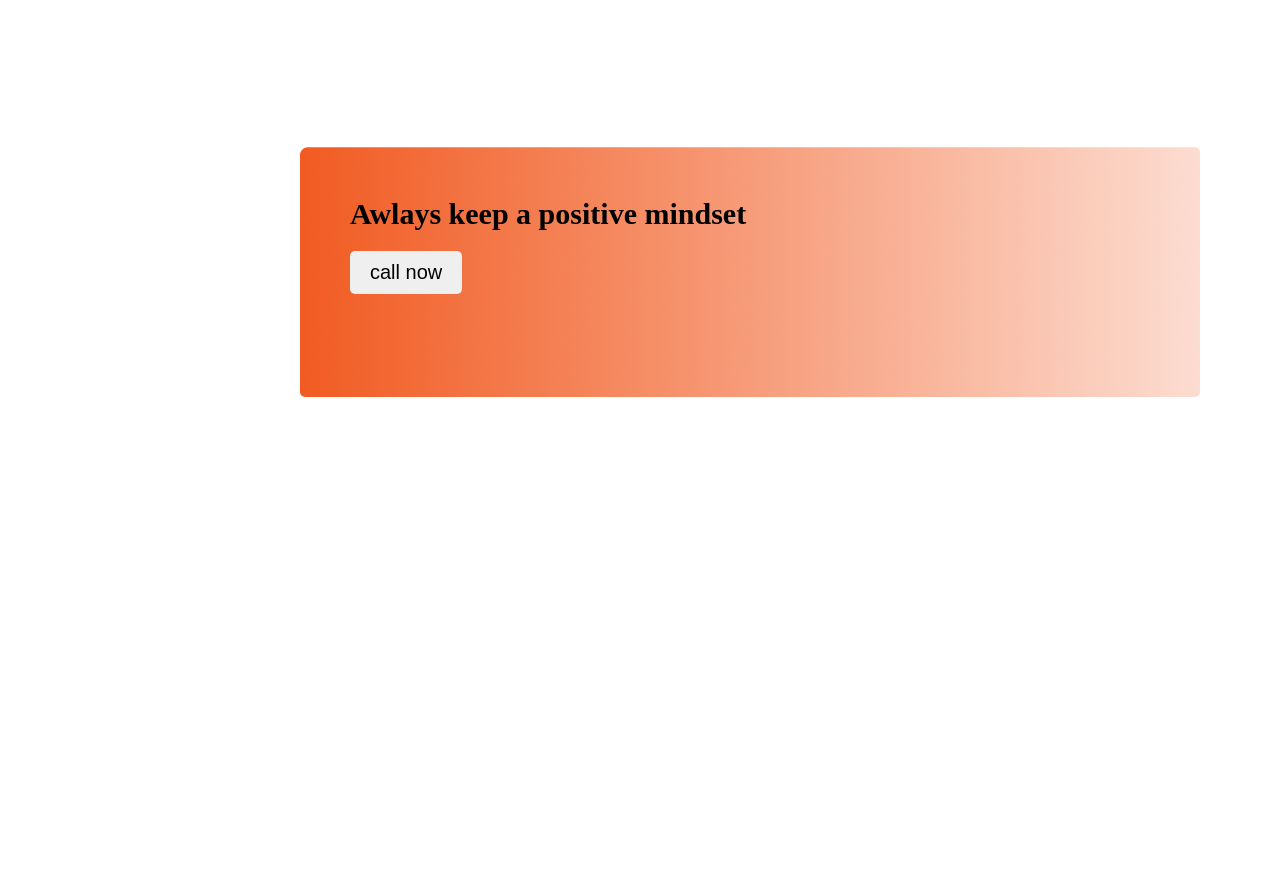
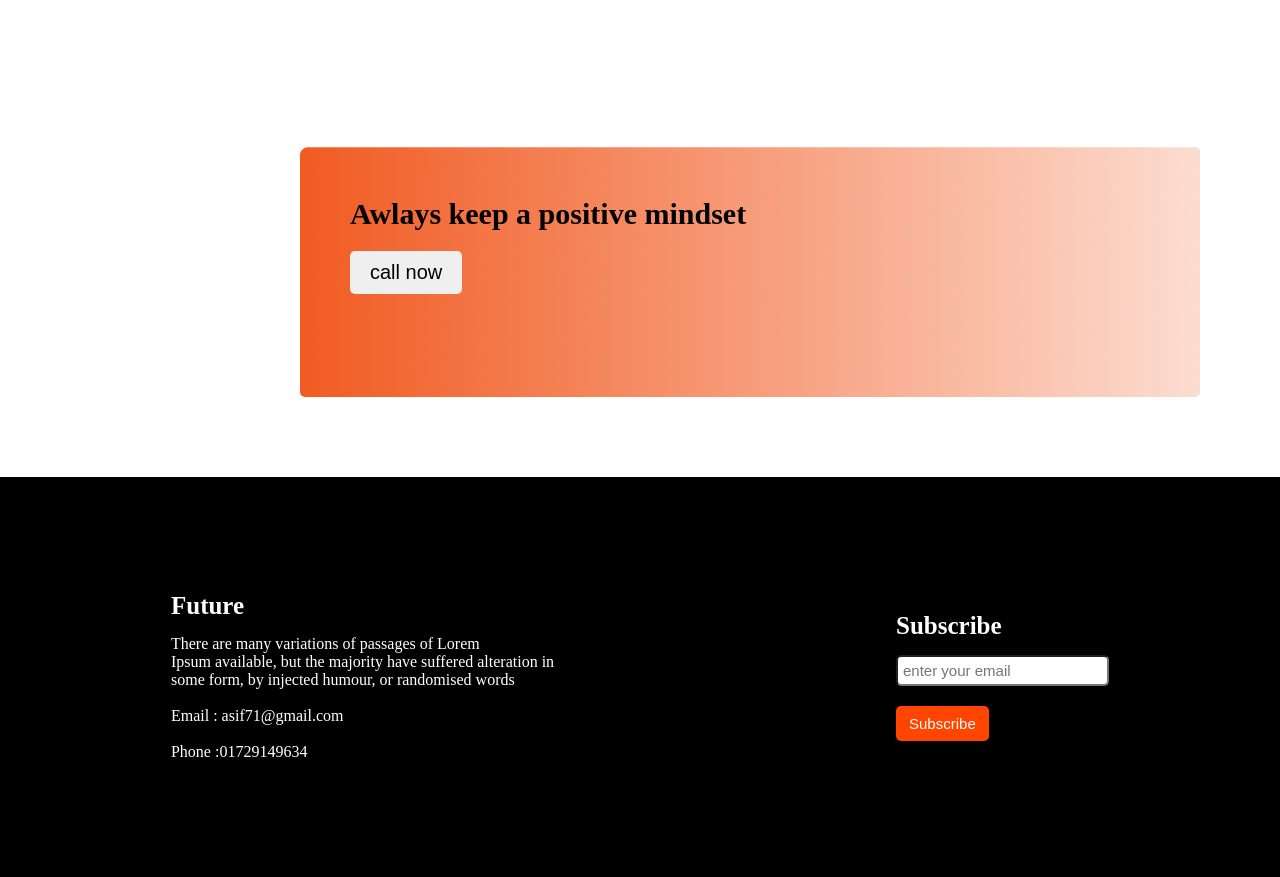
Before and after one commit to rxasif07/web-asif, a plain HTML site: page index.html in a window 1280 px wide. Shown: the part 1518-2395 px from the top of the page. Before the commit the page ends 1965 px from the top, so only its background shows below. Drawn offline with Linux system fonts and the light colour scheme.

Commit message:
add fainal stap

```diff
--- a/index.html
+++ b/index.html
@@ -75,6 +75,26 @@
 
     </main>
     <footer>
+        <div class="main-footer">
+            <div class="footer-about">
+                <h2 class="footer-taitle"> Future</h2>
+                <p> There are many variations of passages
+                     of Lorem <br> Ipsum available, but the majority have suffered
+                     alteration in <br> some form, by injected humour, or randomised words
+                    </p> <br>
+                <p>Email : asif71@gmail.com</p> <br>
+                <p>Phone :01729149634</p>
+
+
+            </div>
+            <div class="subcirbe">
+                <h2 class="footer-taitle">Subscribe</h2>
+                <input class="inputype" type="email" placeholder="enter your email"> <br>
+                <button class="footer-btn">Subscribe</button>
+
+            </div>
+
+        </div>
 
     </footer>
 
--- a/style/index.css
+++ b/style/index.css
@@ -86,8 +86,9 @@
     margin: 150px 150px 0px 300px;
     background-image: url(/style/elements/Rectangle\ 4.png);
     padding: 50px;
-    margin-bottom: 50px;
+    margin-bottom: 80px;
     border-radius: 5px;
+
 
 }
 .baner-title{
@@ -101,3 +102,33 @@
     border: 0px;
 
 }
+/* footer part */
+.main-footer{
+    background-color: black;
+    color: #fff;
+    height: 400px;
+    display: flex;
+    align-items: center;
+    justify-content: space-around;
+}
+.footer-taitle{
+    font-size: 25px;
+    margin-bottom: 15px;
+}
+.inputype{
+    padding: 5px;
+    font-size: 15px;
+    border-radius: 5px;
+    margin-bottom: 20px;
+
+}
+.footer-btn{
+    padding: 9px 13px;
+    background-color: orangered;
+    border-radius: 5px;
+    border: 0px;
+    font-size: 15px;
+    color: #fff;
+
+
+}
```
